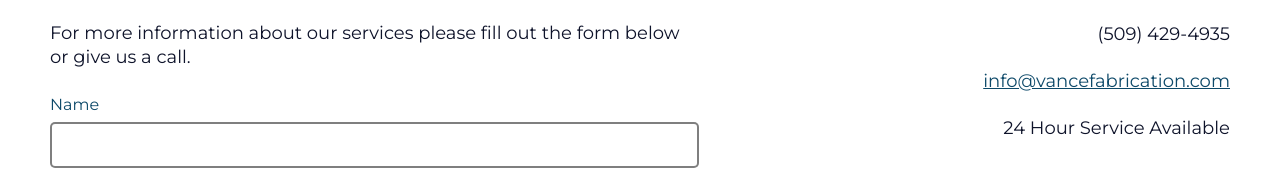
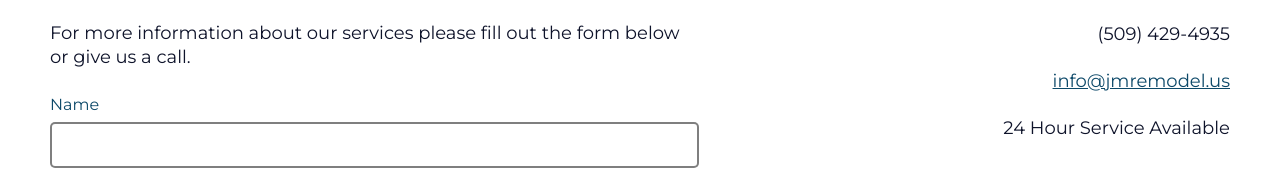
Before and after one commit to eternalistic/jmremodel, an Eleventy site: page src/contact/index.md in a window 1280 px wide. Shown: the part 376-546 px from the top of the page. Built offline with nearby package versions, Linux system fonts and the light colour scheme; Eleventy itself is replaced by a stand-in of ours; files that its build step writes are made by us from their sources.

Commit message:
Updated email address

```diff
--- a/src/contact/index.md
+++ b/src/contact/index.md
@@ -45,7 +45,7 @@ layout: layout.html
       <div class="column-last column">
         <ul class="contact-list">
           <li class="contact-list__item">(509) 429-4935</li>
-          <li class="contact-list__item"><a href="mailto:info@vancefabrication.com" class="contact-list__link">info@vancefabrication.com</a></li>
+          <li class="contact-list__item"><a href="mailto:info@jmremodel.us" class="contact-list__link">info@jmremodel.us</a></li>
           <li class="contact-list__item">24 Hour Service Available</li>
         </ul>
       </div>
```
Also changed, not shown: 1 other file.
